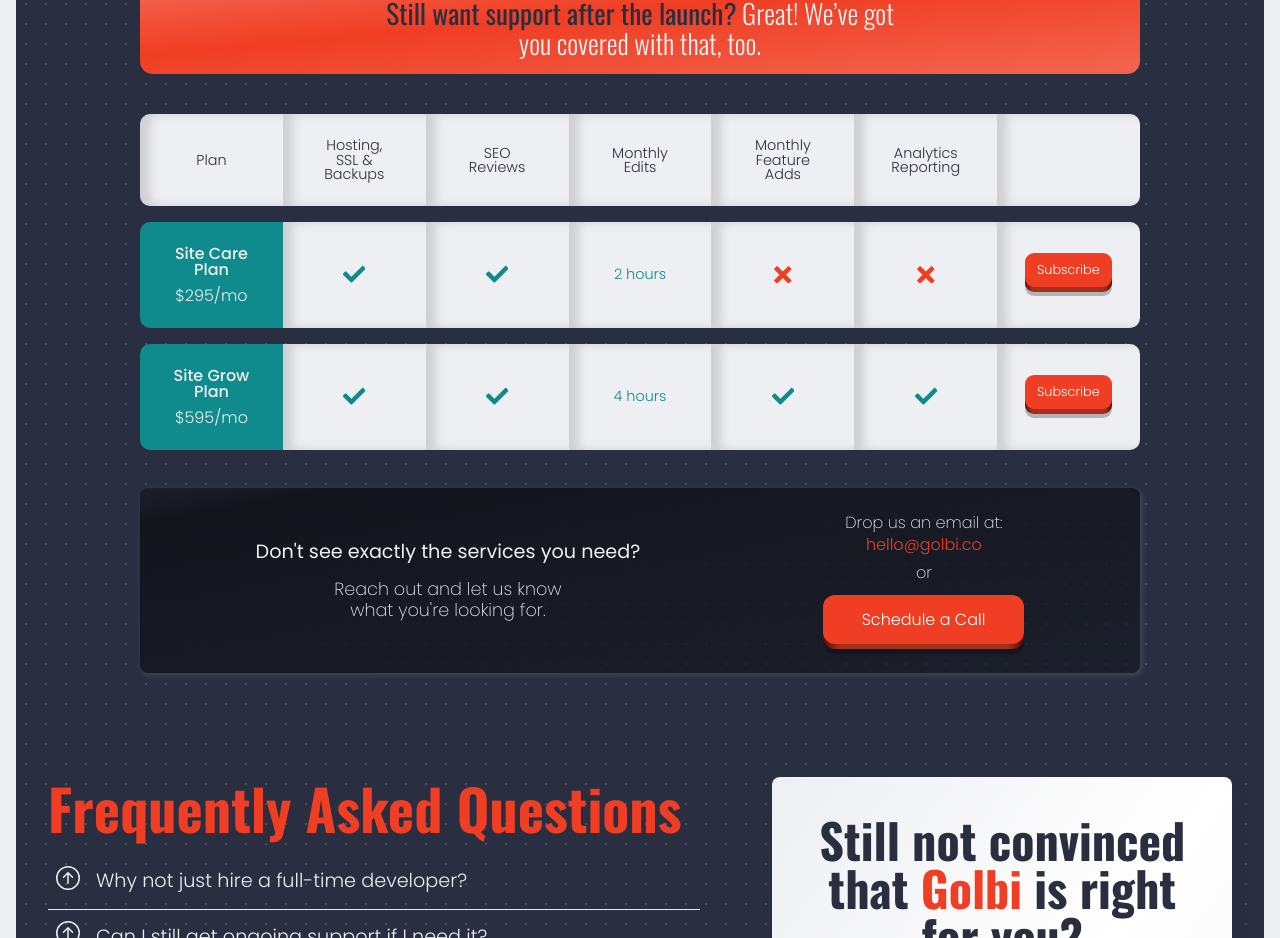
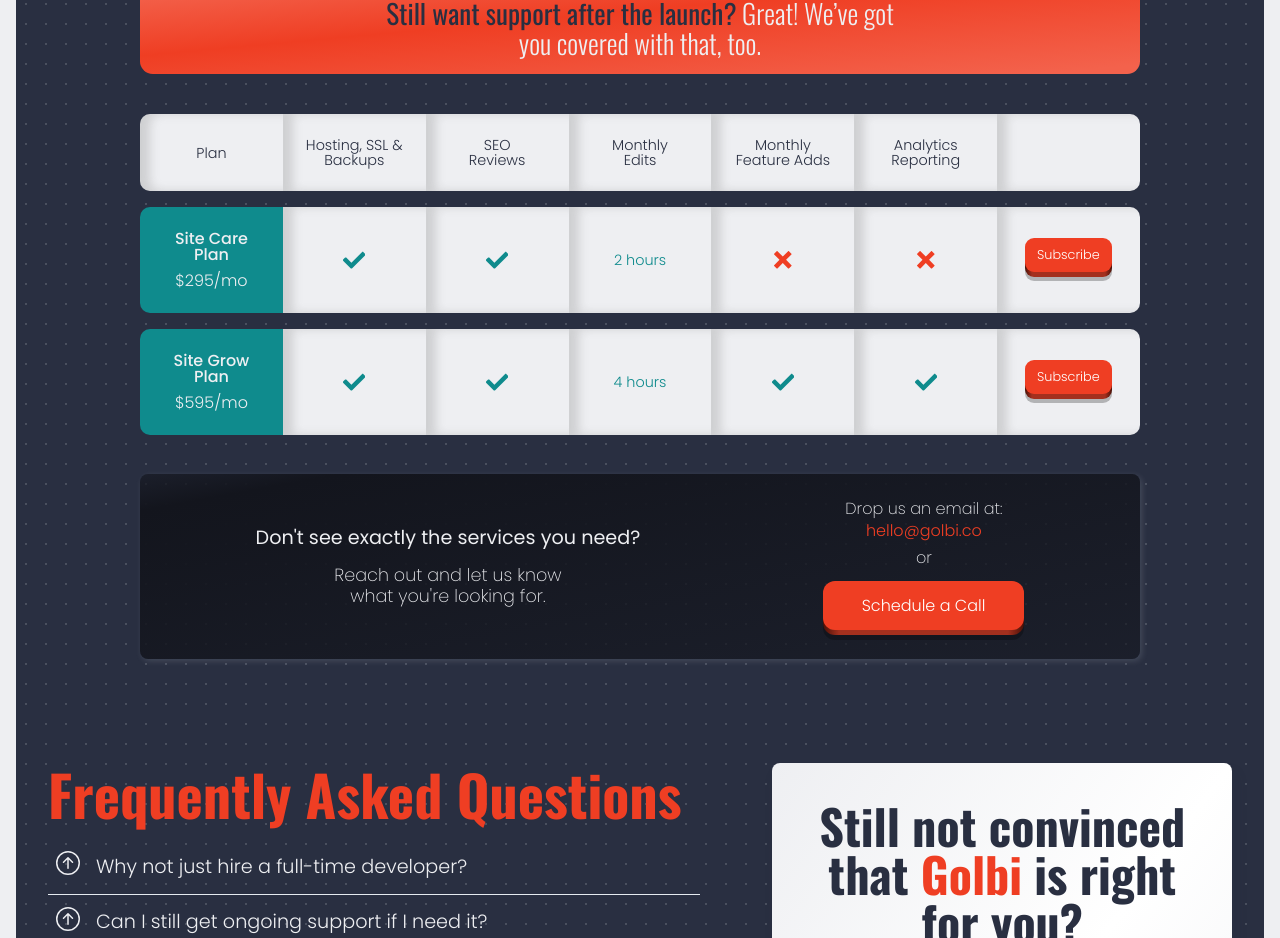
Before and after one commit to dinardavis/golbi, a React (Create React App) app in the folder client/: page / in a window 1280 px wide. Shown: the part 6662-7600 px from the top of the page. Built offline with nearby package versions, Linux system fonts and the light colour scheme.

Commit message:
Adjust mobile styling for site care plans

```diff
--- a/client/src/assets/css/style.css
+++ b/client/src/assets/css/style.css
@@ -1604,10 +1604,6 @@ body {
   margin-bottom: 1rem;
 }
 
-.header-name {
-  padding: 0 1rem;
-}
-
 .plan-feature-row {
   display: flex;
   justify-content: space-evenly;
```
